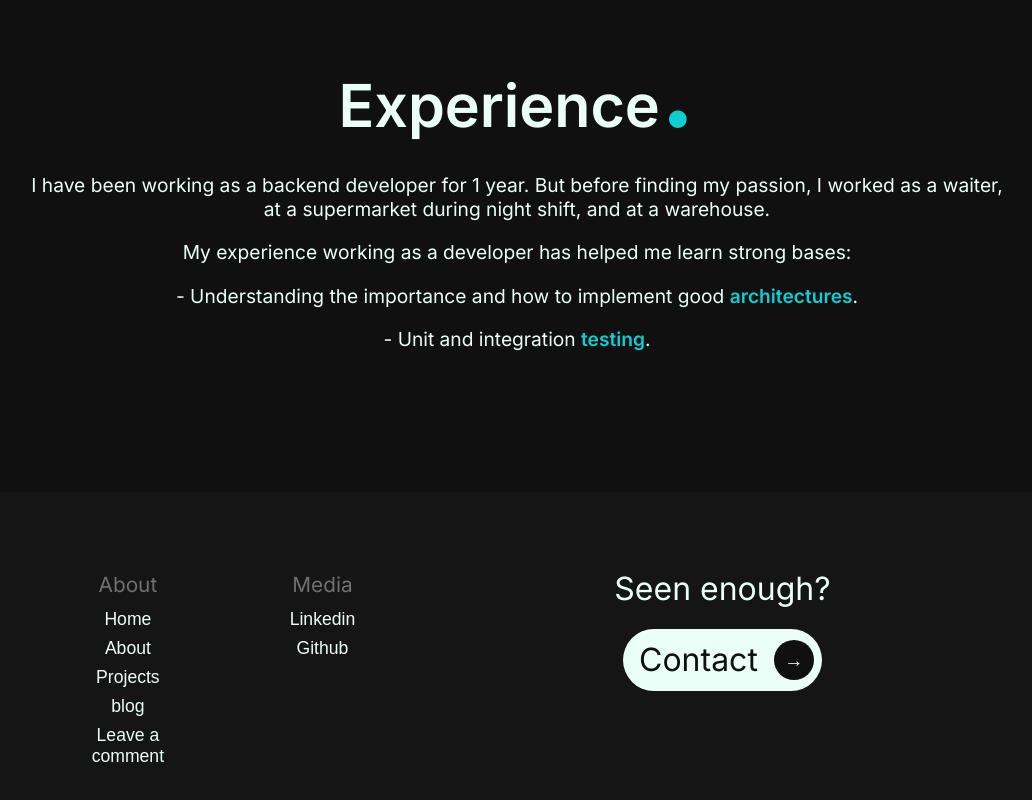
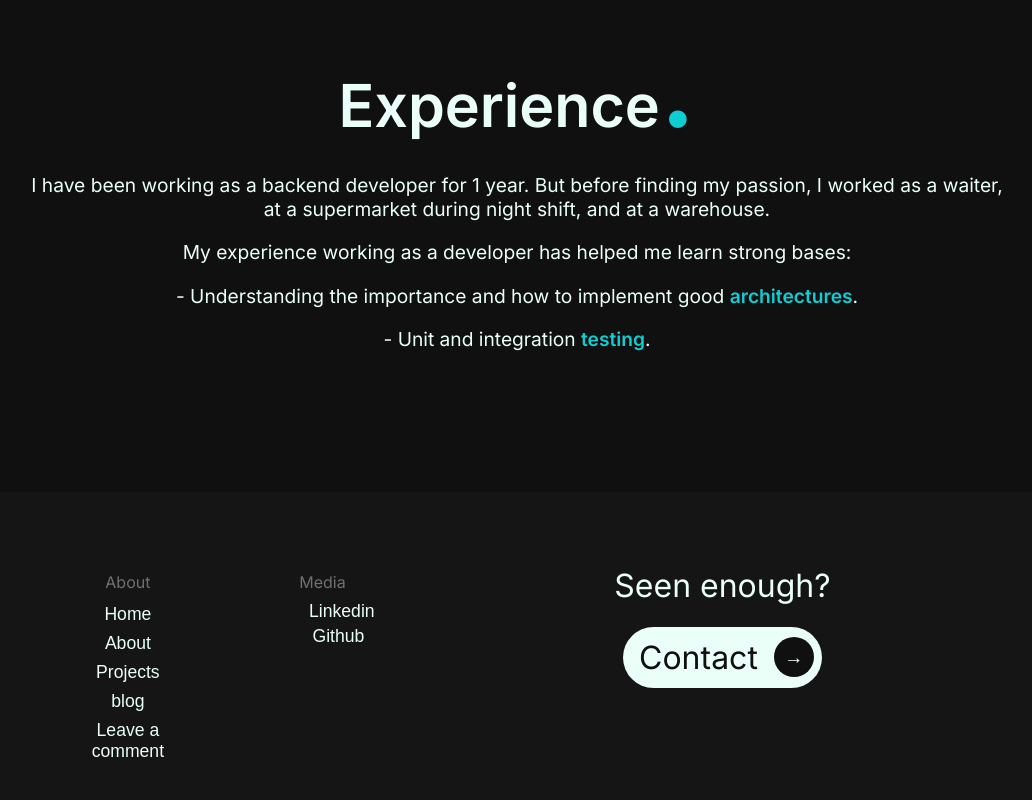
Before and after one commit to hectorsp10/CVWeb, a React (Vite) app in the folder frontend/: page /about in a window 1280 px wide. Shown: the part 386-1186 px from the top of the page, without its empty margins (123-1155 px from the left). Built offline with nearby package versions, Linux system fonts and the light colour scheme.

Commit message:
Added: link references for github and linkedin buttons

```diff
--- a/frontend/src/components/reusable/Footer.tsx
+++ b/frontend/src/components/reusable/Footer.tsx
@@ -1,3 +1,4 @@
+import { Link } from 'react-router-dom';
 import '../../styles/components/reusable/Footer.css'
 import SecondaryButton from '../reusable/SecondaryButton'
 
@@ -15,8 +16,13 @@ export default function Footer() {
         </div>
         <div className="button-list">
           <a className='button-list-title'>Media</a>
-          <button className="footer-button">Linkedin</button>
-          <button className="footer-button">Github</button>
+          <Link to='https://www.linkedin.com/in/h%C3%A9ctors%C3%A1nchezpend%C3%A1s/'>
+            <button className="footer-button">Linkedin</button>
+          </Link>
+          <Link to='https://github.com/hectorsp10'>
+            <button className="footer-button">Github</button>
+          </Link>
+
         </div>
         <div className='footer-contact'>
           <a className='text-lg'>Seen enough?</a>
--- a/frontend/src/styles/components/reusable/Header.css
+++ b/frontend/src/styles/components/reusable/Header.css
@@ -34,6 +34,6 @@
   transform: scale(1.1);
 }
 
-a{
+.navButton{
   font-size: 1.3rem;
 }
```
